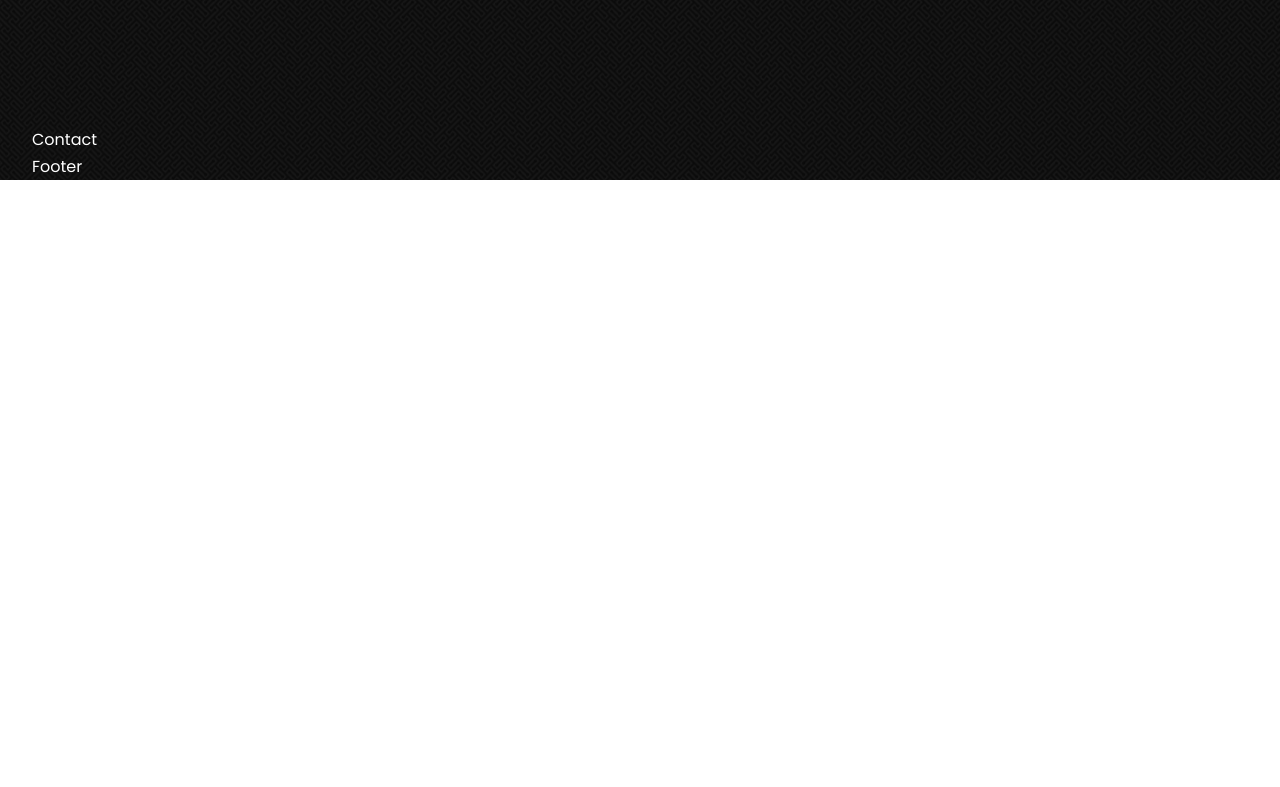
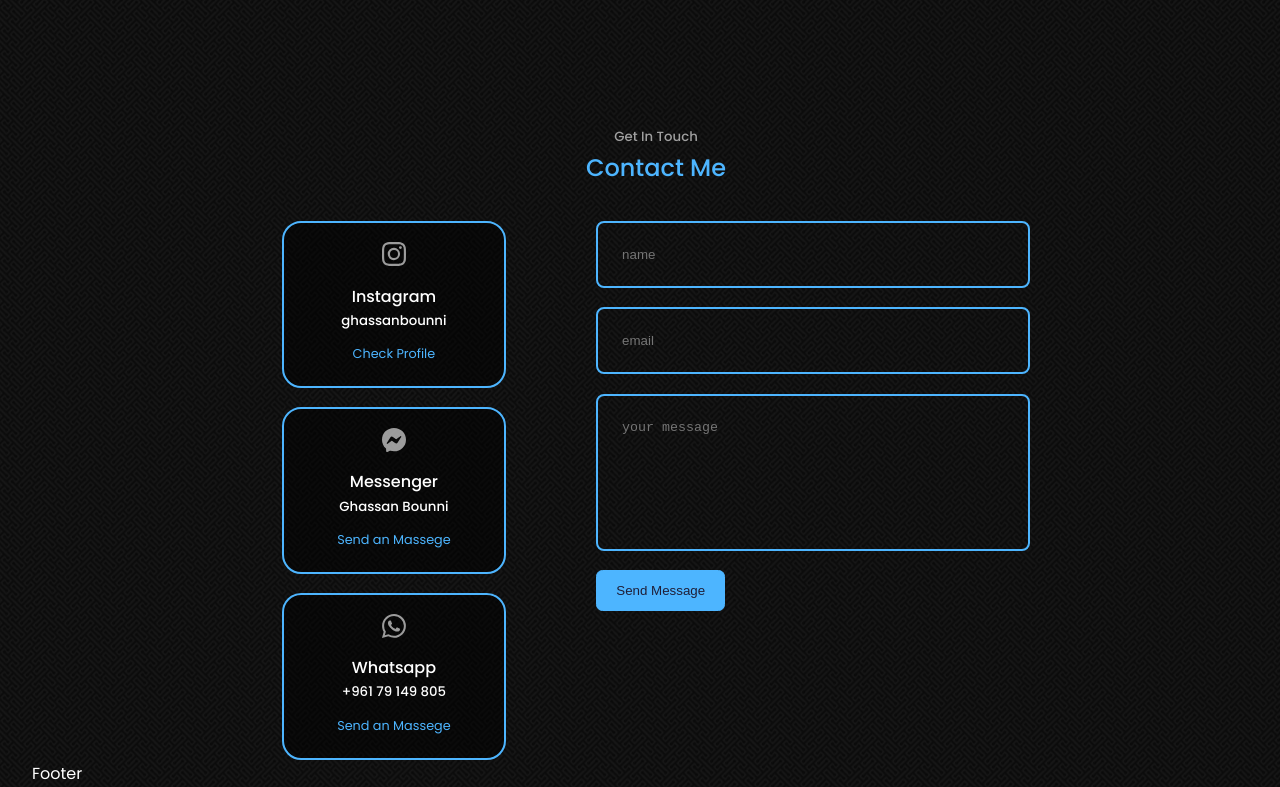
Before and after one commit to ghassan-bounni/ghassan-bounni.github.io, a React (Create React App) app: page / in a window 1280 px wide. Shown: the part 3216-4003 px from the top of the page. Before the commit the page ends 3396 px from the top, so only its background shows below. Built offline with nearby package versions, Linux system fonts and the light colour scheme.

Commit message:
finish contact form

```diff
--- a/package.json
+++ b/package.json
@@ -7,6 +7,7 @@
     "@testing-library/jest-dom": "^5.16.4",
     "@testing-library/react": "^12.1.4",
     "@testing-library/user-event": "^13.5.0",
+    "emailjs-com": "^3.2.0",
     "gh-pages": "^3.2.3",
     "react": "^18.0.0",
     "react-dom": "^18.0.0",
@@ -21,7 +22,7 @@
     "test": "react-scripts test",
     "eject": "react-scripts eject",
     "predeploy": "npm run build",
-"deploy": "gh-pages -d build"
+    "deploy": "gh-pages -d build"
   },
   "eslintConfig": {
     "extends": [
--- a/src/components/contact/Contact.css
+++ b/src/components/contact/Contact.css
@@ -0,0 +1,62 @@
+.contact__container{
+    margin-top: 2rem;
+    width: 60%;
+    display :grid;
+    grid-template-columns: 30% 58%;
+    gap: 12%;
+}
+
+.contact__options{
+    display: flex;
+    flex-direction: column;
+    gap: 1.2rem;
+}
+
+.contact__option {
+    background-color :rgba(0, 0, 0, 0.5);
+    padding: 1.2rem;
+    border-radius: 1.2rem;
+    text-align: center;
+    border: 2px solid var(--color-primary);
+}
+
+.contact__option__icon{
+    font-size: 1.5rem;
+    margin-bottom: 0.5rem;
+    color: var(--color-light);
+}
+
+.contact__option a{
+    margin-top: 0.7rem;
+    display: inline-block;
+    font-size: 0.8rem;
+}
+
+form{
+    display: flex;
+    flex-direction: column;
+    gap: 1.2rem;
+}
+
+input, textarea{
+    width: 100%;
+    padding: 1.5rem;
+    border: 2px solid var(--color-primary);
+    border-radius: 0.5rem;
+    resize: none;
+    background: transparent;
+    color: var(--color-white);
+}
+
+@media screen and (max-width: 1024px){
+    .contact__container{
+        width: 50%;
+        gap: 2rem;
+        grid-template-columns: 1fr;
+    }
+}
+@media screen and (max-width: 600){
+    .contact__container{
+       width: var(--container-width-sm);
+    }
+}
--- a/src/components/contact/Contact.js
+++ b/src/components/contact/Contact.js
@@ -1,7 +1,69 @@
 import "./Contact.css";
+import { BsMessenger } from "react-icons/bs";
+import { BsInstagram } from "react-icons/bs";
+import { BsWhatsapp } from "react-icons/bs";
+import { useRef } from "react";
+import emailjs from "emailjs-com";
+import { waitForElementToBeRemoved } from "@testing-library/react";
 
 const Contact = () => {
-  return <section id="contact">Contact</section>;
+  const form = useRef();
+
+  const handleSubmit = (e) => {
+    e.preventDefault();
+
+    emailjs.sendForm(
+      "service_x3t3isj",
+      "template_cpjy6kx",
+      form.current,
+      "3xV6ljNO39CVY9A12"
+    );
+
+    e.target.reset();
+  };
+  return (
+    <section id="contact">
+      <h5>Get In Touch</h5>
+      <h2>Contact Me</h2>
+
+      <div className="container contact__container">
+        <div className="contact__options">
+          <article className="contact__option">
+            <BsInstagram className="contact__option__icon" />
+            <h4>Instagram</h4>
+            <h5>ghassanbounni</h5>
+            <a href="https://www.instagram.com/ghassanbounni/">Check Profile</a>
+          </article>
+          <article className="contact__option">
+            <BsMessenger className="contact__option__icon" />
+            <h4>Messenger</h4>
+            <h5>Ghassan Bounni</h5>
+            <a href="https://m.me/ghassanbounni">Send an Massege</a>
+          </article>
+          <article className="contact__option">
+            <BsWhatsapp className="contact__option__icon" />
+            <h4>Whatsapp</h4>
+            <h5>+961 79 149 805</h5>
+            <a href="https://api.whatsapp.com/send?phone=+96179149805">
+              Send an Massege
+            </a>
+          </article>
+        </div>
+        <form action="" ref={form} onSubmit={handleSubmit}>
+          <input type="text" name="name" placeholder="name" required />
+          <input type="email" name="email" placeholder="email" required />
+          <textarea
+            name="message"
+            rows="7"
+            placeholder="your message"
+          ></textarea>
+          <button type="submit" className="btn btn-primary">
+            Send Message
+          </button>
+        </form>
+      </div>
+    </section>
+  );
 };
 
 export default Contact;
```
Also changed, not shown: 1 other file (tests, documents, lock files or other folders).
